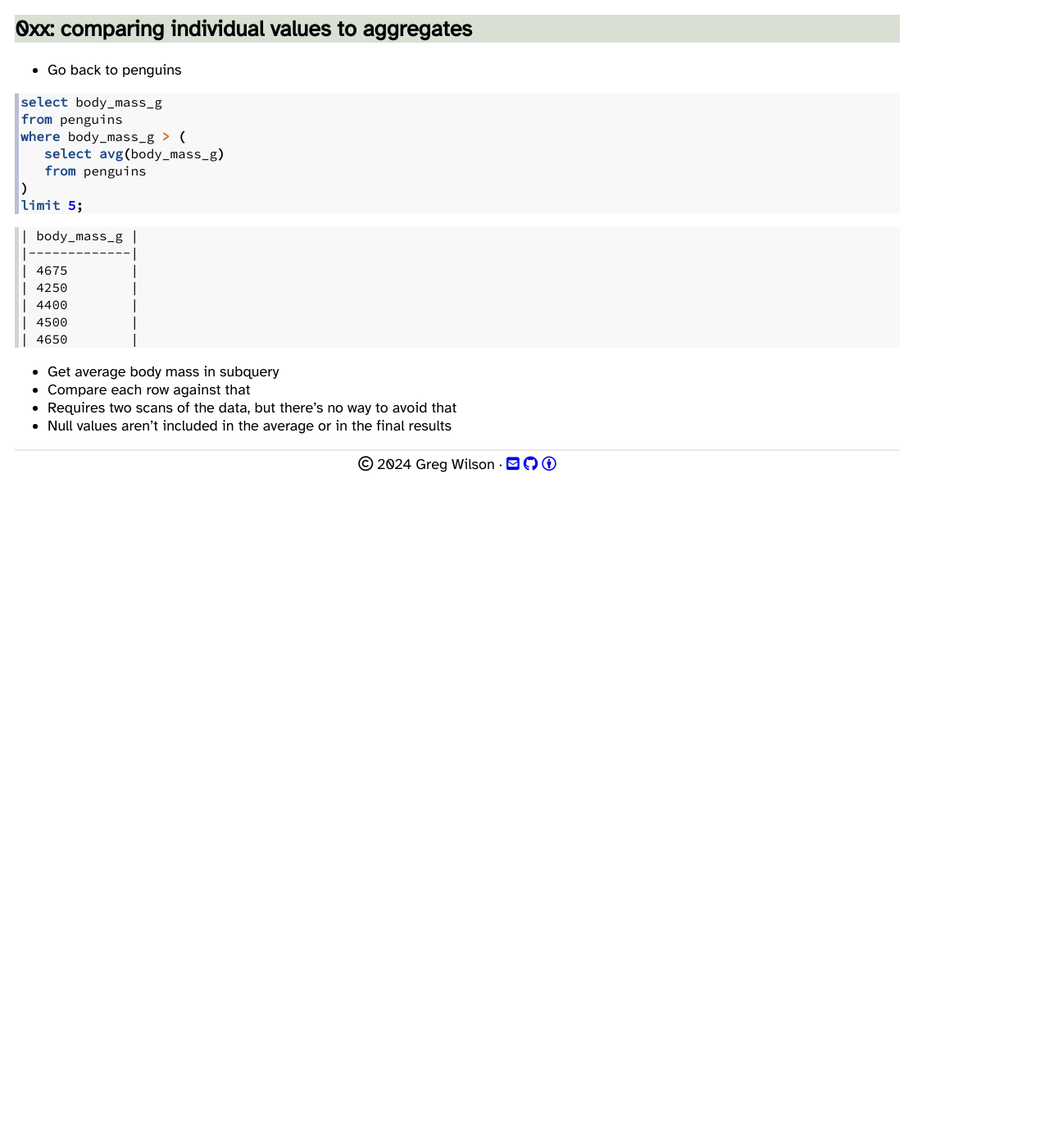
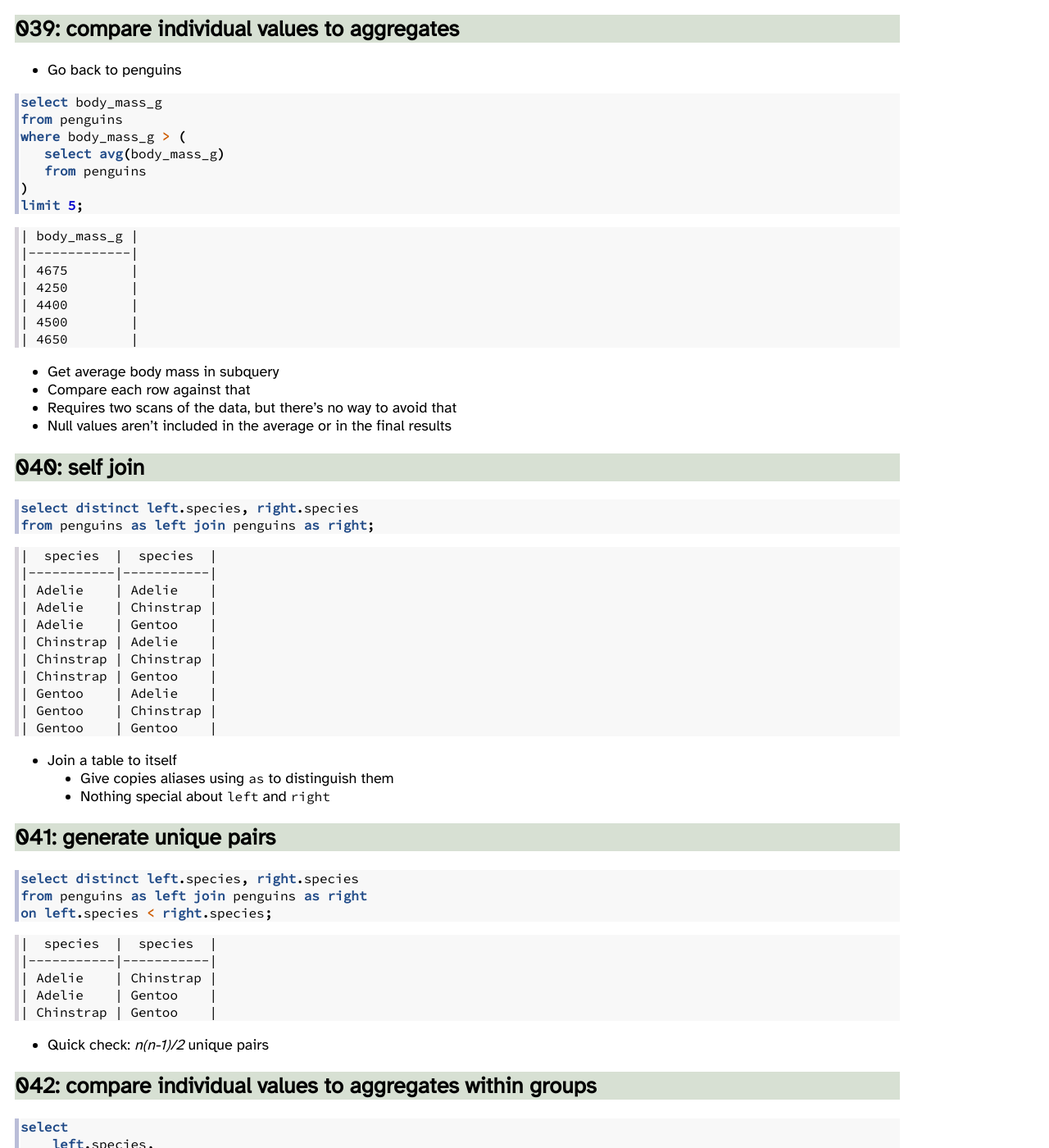
Before and after one commit to gvwilson/sql-tutorial, a Jekyll site: the page built from index.md, in a window 1280 px wide and 1400 px high, scrolled down 17436 px. Shown: the whole window at 82% size. Built offline with Jekyll 4.4.1, drawn with Linux system fonts in a browser that asks for light colours; nearby versions of some CDN libraries; our own code applies the rules of GitHub Pages for plain Markdown files; before the commit the page ends 18021 px from its top, so only the background shows below that; some of the changed text lies outside the part shown.

Commit message:
feat: comparing individual to aggregate and using CTEs

````diff
--- a/index.md
+++ b/index.md
@@ -616,7 +616,7 @@
 | po     | complain  |
 | tay    | complain  |
 
-## 026: joining tables
+## 026: join tables
 
 ```sql
 select *
@@ -947,7 +947,7 @@
 | person | 3   |
 ```
 
-## 0xx: comparing individual values to aggregates
+## 039: compare individual values to aggregates
 
 -   Go back to penguins
 
@@ -974,3 +974,99 @@
 -   Compare each row against that
 -   Requires two scans of the data, but there's no way to avoid that
 -   Null values aren't included in the average or in the final results
+
+## 040: self join
+
+```sql
+select distinct left.species, right.species
+from penguins as left join penguins as right;
+```
+```
+|  species  |  species  |
+|-----------|-----------|
+| Adelie    | Adelie    |
+| Adelie    | Chinstrap |
+| Adelie    | Gentoo    |
+| Chinstrap | Adelie    |
+| Chinstrap | Chinstrap |
+| Chinstrap | Gentoo    |
+| Gentoo    | Adelie    |
+| Gentoo    | Chinstrap |
+| Gentoo    | Gentoo    |
+```
+
+-   Join a table to itself
+    -   Give copies aliases using `as` to distinguish them
+    -   Nothing special about `left` and `right`
+
+## 041: generate unique pairs
+
+```sql
+select distinct left.species, right.species
+from penguins as left join penguins as right
+on left.species < right.species;
+```
+```
+|  species  |  species  |
+|-----------|-----------|
+| Adelie    | Chinstrap |
+| Adelie    | Gentoo    |
+| Chinstrap | Gentoo    |
+```
+
+-   Quick check: *n(n-1)/2* unique pairs
+
+## 042: compare individual values to aggregates within groups
+
+```sql
+select
+    left.species,
+    left.body_mass_g,
+    round(right.avg_mass_g, 1) as avg_mass_g
+from penguins as left join (
+    select species, avg(body_mass_g) as avg_mass_g
+    from penguins
+    group by species
+) as right
+where left.body_mass_g > right.avg_mass_g
+limit 5;
+```
+```
+| species | body_mass_g | avg_mass_g |
+|---------|-------------|------------|
+| Adelie  | 3750        | 3700.7     |
+| Adelie  | 3800        | 3700.7     |
+| Adelie  | 4675        | 3700.7     |
+| Adelie  | 4250        | 3700.7     |
+| Adelie  | 3800        | 3700.7     |
+```
+
+## 043: common table expressions
+
+```sql
+with grouped as (
+    select species, avg(body_mass_g) as avg_mass_g
+    from penguins
+    group by species
+)
+select
+    penguins.species,
+    penguins.body_mass_g,
+    round(grouped.avg_mass_g, 1) as avg_mass_g
+from penguins join grouped
+where penguins.body_mass_g > grouped.avg_mass_g
+limit 5;
+```
+```
+| species | body_mass_g | avg_mass_g |
+|---------|-------------|------------|
+| Adelie  | 3750        | 3700.7     |
+| Adelie  | 3800        | 3700.7     |
+| Adelie  | 4675        | 3700.7     |
+| Adelie  | 4250        | 3700.7     |
+| Adelie  | 3800        | 3700.7     |
+```
+
+-   Use *common table expression* (CTE) to make queries clearer
+    -   Nested subqueries quickly become difficult to understand
+-   Database decides how to optimize
````
Also changed, not shown: other parts of index.md (+31 -31 lines).
